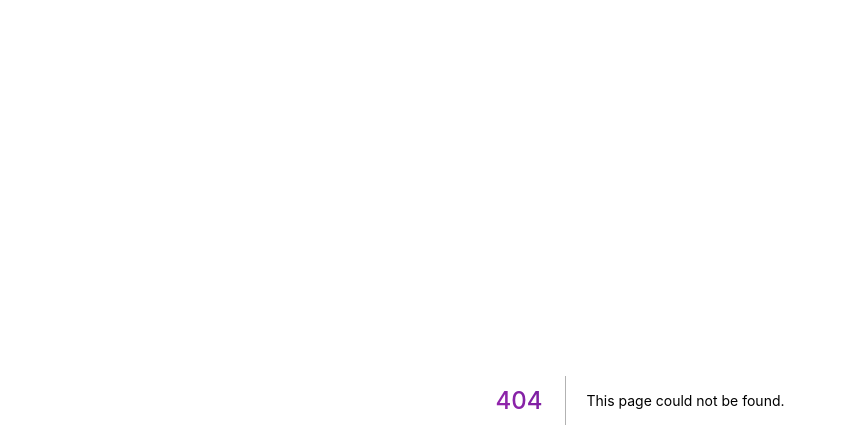
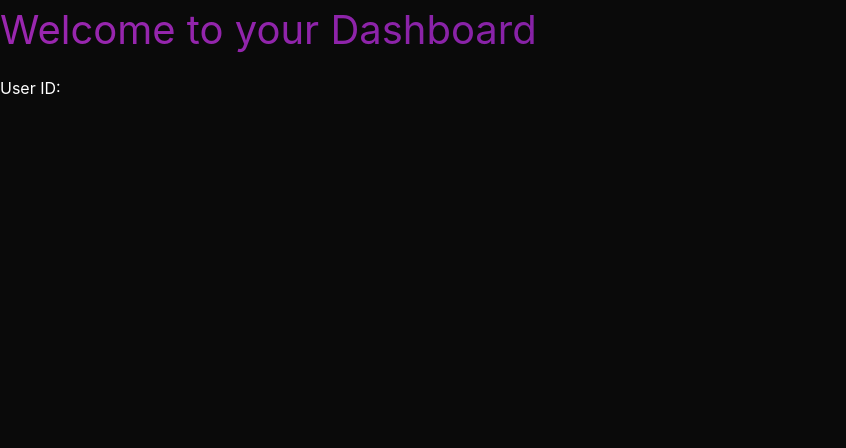
Before and after one commit to SagarSuryakantWaghmare/FreeFlow, a Next.js app in the folder frontend/: page /page/dashboard in a window 1280 px wide. Before the commit this address had no page. Shown: the top 448 px of the page, without its empty margins (0-846 px from the left). Built offline with nearby package versions, Linux system fonts and the light colour scheme; no server answers.

Commit message:
Implement authentication with Clerk and create sign-in/sign-up pages

```diff
--- /dev/null
+++ b/frontend/app/api/auth/[...clerk]/route.ts
@@ -0,0 +1,4 @@
+import { authMiddleware } from '@clerk/nextjs/server';
+
+export const GET = authMiddleware();
+export const POST = authMiddleware();
--- a/frontend/app/layout.tsx
+++ b/frontend/app/layout.tsx
@@ -2,7 +2,7 @@ import type { Metadata } from "next";
 import { Geist, Geist_Mono } from "next/font/google";
 import "./globals.css";
 import { ClerkProvider } from '@clerk/nextjs';
-import { dark } from '@clerk/themes';
+// import { dark } from '@clerk/themes';
 const geistSans = Geist({
   variable: "--font-geist-sans",
   subsets: ["latin"],
@@ -20,7 +20,7 @@ export const metadata: Metadata = {
 
 export default function RootLayout({ children }: { children: React.ReactNode }) {
   return (
-    <ClerkProvider appearance={{ baseTheme: dark }}>
+    <ClerkProvider >
       <html lang="en">
         <body>{children}</body>
       </html>
--- /dev/null
+++ b/frontend/app/middleware.ts
@@ -0,0 +1,9 @@
+import { authMiddleware } from "@clerk/nextjs";
+
+export default authMiddleware({
+  publicRoutes: ["/"],
+});
+
+export const config = {
+  matcher: ["/((?!.*\\..*|_next).*)"],
+};
--- /dev/null
+++ b/frontend/app/page/dashboard/page.tsx
@@ -0,0 +1,12 @@
+import { auth } from '@clerk/nextjs/server';
+
+export default function DashboardPage() {
+  const { userId } = auth();
+
+  return (
+    <div>
+      <h1>Welcome to your Dashboard</h1>
+      <p>User ID: {userId}</p>
+    </div>
+  );
+}
--- /dev/null
+++ b/frontend/app/page/sign-in/page.tsx
@@ -0,0 +1,7 @@
+'use client';
+
+import { SignIn } from '@clerk/nextjs';
+
+export default function SignInPage() {
+  return <SignIn redirectUrl="/dashboard" />;
+}
--- /dev/null
+++ b/frontend/app/page/sign-up/page.tsx
@@ -0,0 +1,7 @@
+'use client';
+
+import { SignUp } from '@clerk/nextjs';
+
+export default function SignUpPage() {
+  return <SignUp redirectUrl="/dashboard" />;
+}
```
